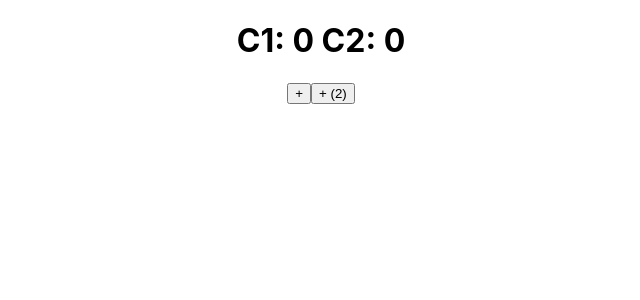
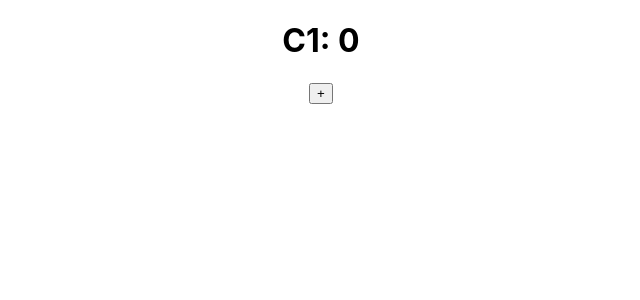
Before and after one commit to Done-Ribeiro/curso-reactjs-nextjs-project-2, a React (Create React App) app: page / in a window 1280 px wide. Shown: the top 300 px of the page, without its empty margins (319-959 px from the left). Built offline with nearby package versions, Linux system fonts and the light colour scheme.

Commit message:
useCallback

```diff
--- a/src/App.js
+++ b/src/App.js
@@ -1,41 +1,39 @@
+import P from 'prop-types';
 import './App.css';
-import { useState, useEffect } from 'react';
+import React, { useState, useEffect, useCallback } from 'react';
 
-const eventFn = () => {
-  console.log('h1 clicado');
+// Precisa do React.memo para usar o Button (como um Cache)
+const Button = React.memo(function Button({ incrementButton }) {
+  console.log('Filho, renderizou');
+  return <button onClick={() => incrementButton(100)}>+</button>;
+});
+
+Button.propTypes = {
+  incrementButton: P.func,
 };
 
 function App() {
   const [counter, setCounter] = useState(0);
-  const [counter2, setCounter2] = useState(0);
 
-  // componentDidUpdate - executa toda a vez que o component atualiza
-  // useEffect(() => {
-  //   console.log('componentDidUpdate');
-  // });
-
-  // componentDidMount - executa 1x
-  useEffect(() => {
-    document.querySelector('h1')?.addEventListener('click', eventFn);
-
-    // componentWillUmount - limpeza
-    return () => {
-      document.querySelector('h1')?.removeEventListener('click', eventFn);
-    };
+  /*
+    aqui usamos o useCallback
+    para a partir da segunda chamada
+    ele renderizar somente o component pai
+  */
+  const incrementCounter = useCallback((num) => {
+    /*
+      para isso, não passaremos mais aqui o counter...
+      e sim o (prevCounter) como parâmetro da fn de callback
+    */
+    setCounter((c) => c + num);
   }, []);
 
-  // Com dependência - executa toda a vez que a dependência mudar
-  useEffect(() => {
-    console.log('C1:', counter, 'C2:', counter2);
-  }, [counter, counter2]);
+  console.log('Pai, renderizou');
 
   return (
     <div className="App">
-      <h1>
-        C1: {counter} C2: {counter2}
-      </h1>
-      <button onClick={() => setCounter(counter + 1)}>+</button>
-      <button onClick={() => setCounter2(counter2 + 1)}>+ (2)</button>
+      <h1>C1: {counter}</h1>
+      <Button incrementButton={incrementCounter} />
     </div>
   );
 }
```
